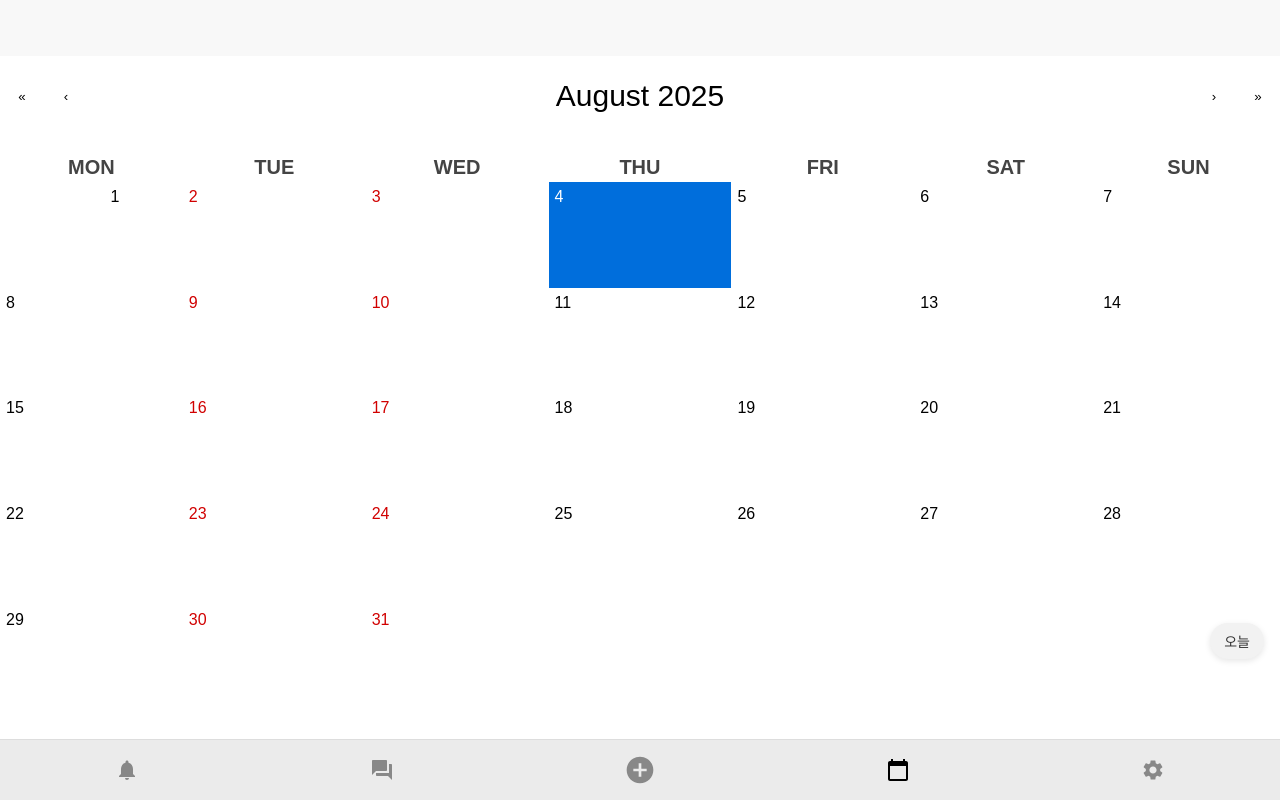
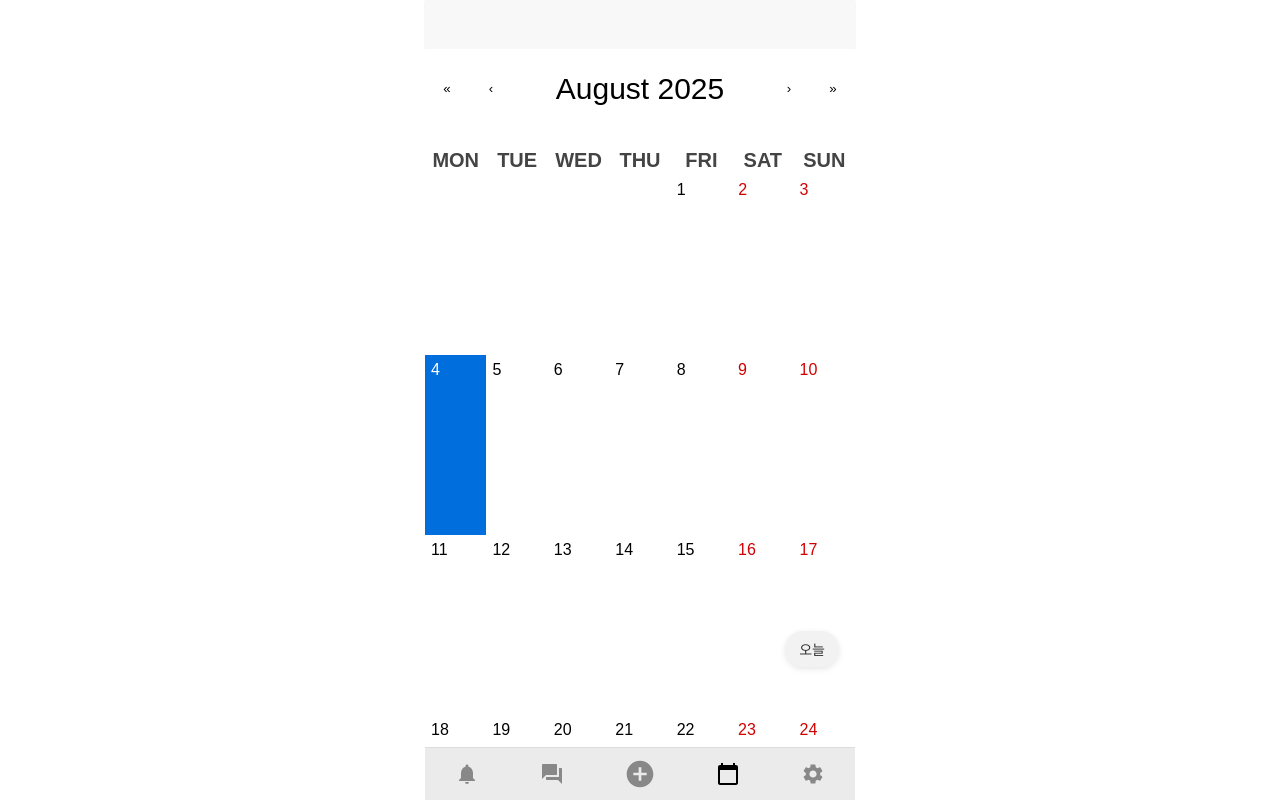
Before and after one commit to eye-message/eye-message-nok, a React (Vite) app: page /calendar in a window 1280 px wide. Built offline with nearby package versions, Linux system fonts and the light colour scheme.

Commit message:
style: 달력 화면보다 길게 출력되는 css 수정

```diff
--- a/src/styles/App.css
+++ b/src/styles/App.css
@@ -1,25 +1,23 @@
+body,
+html {
+  margin: 0;
+  padding: 0;
+  width: 100%;
+  min-height: 100vh;
+  font-size: 16px; /* 기본 폰트 크기 */
+  box-sizing: border-box;
+}
+
 .app {
+  max-width: 430px; /* 가장 큰 모바일 너비 기준 */
+  margin: 0 auto; /* 좌우 가운데 정렬 */
+  height: 100vh;
+  box-sizing: border-box;
   display: flex;
   flex-direction: column;
-  height: 100vh; /* 브라우저 전체 높이 */
 }
 
 .main-content {
-  flex: 1;
   overflow-y: auto;
   height: 100%; /* ✅ 캘린더 세로 늘어나게 */
 }
-
-body {
-  margin: 0;
-  font-family: -apple-system, BlinkMacSystemFont, "Segoe UI", "Roboto", "Oxygen",
-    "Ubuntu", "Cantarell", "Fira Sans", "Droid Sans", "Helvetica Neue",
-    sans-serif;
-  -webkit-font-smoothing: antialiased;
-  -moz-osx-font-smoothing: grayscale;
-}
-
-code {
-  font-family: source-code-pro, Menlo, Monaco, Consolas, "Courier New",
-    monospace;
-}
--- a/src/styles/CalendarPage.css
+++ b/src/styles/CalendarPage.css
@@ -1,7 +1,9 @@
 .calendar-wrapper {
+  height: calc(100vh - 50px - 50px - 80px);
   height: 100%;
   width: 100%;
   position: relative;
+  display: flex;
 }
 
 .react-calendar {
@@ -24,11 +26,10 @@
 
 /* 핵심: 날짜 셀 영역 높이를 직접 계산 */
 .react-calendar__month-view__days {
-  height: calc(100vh - 56px - 60px - 50px);
-  display: grid !important;
-  grid-template-columns: repeat(7, 1fr);
-  grid-template-rows: repeat(6, 1fr);
+  display: flex;
+  height: 180px;
 }
+
 .react-calendar__tile {
   display: flex;
   flex-direction: column;
```
